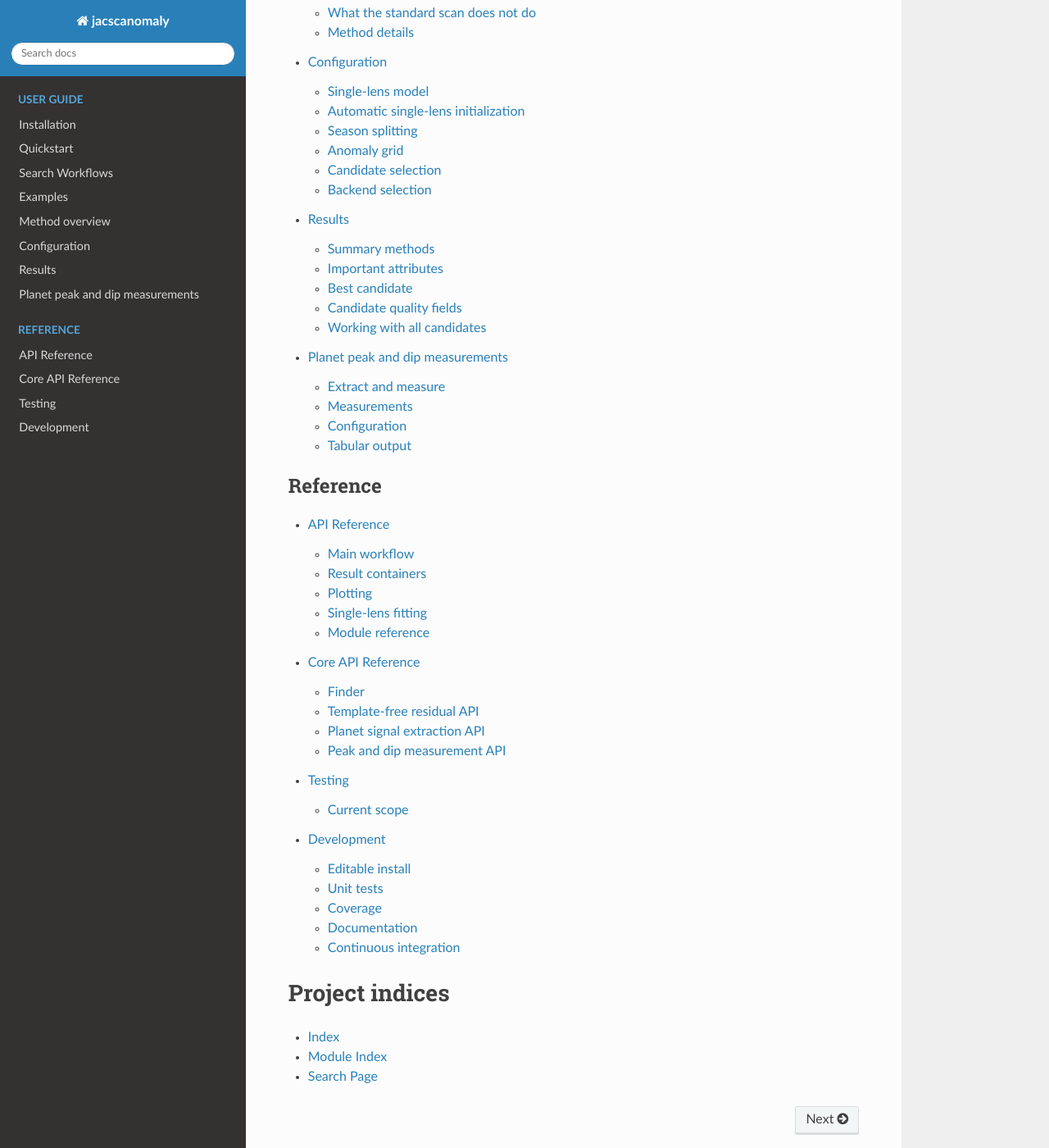
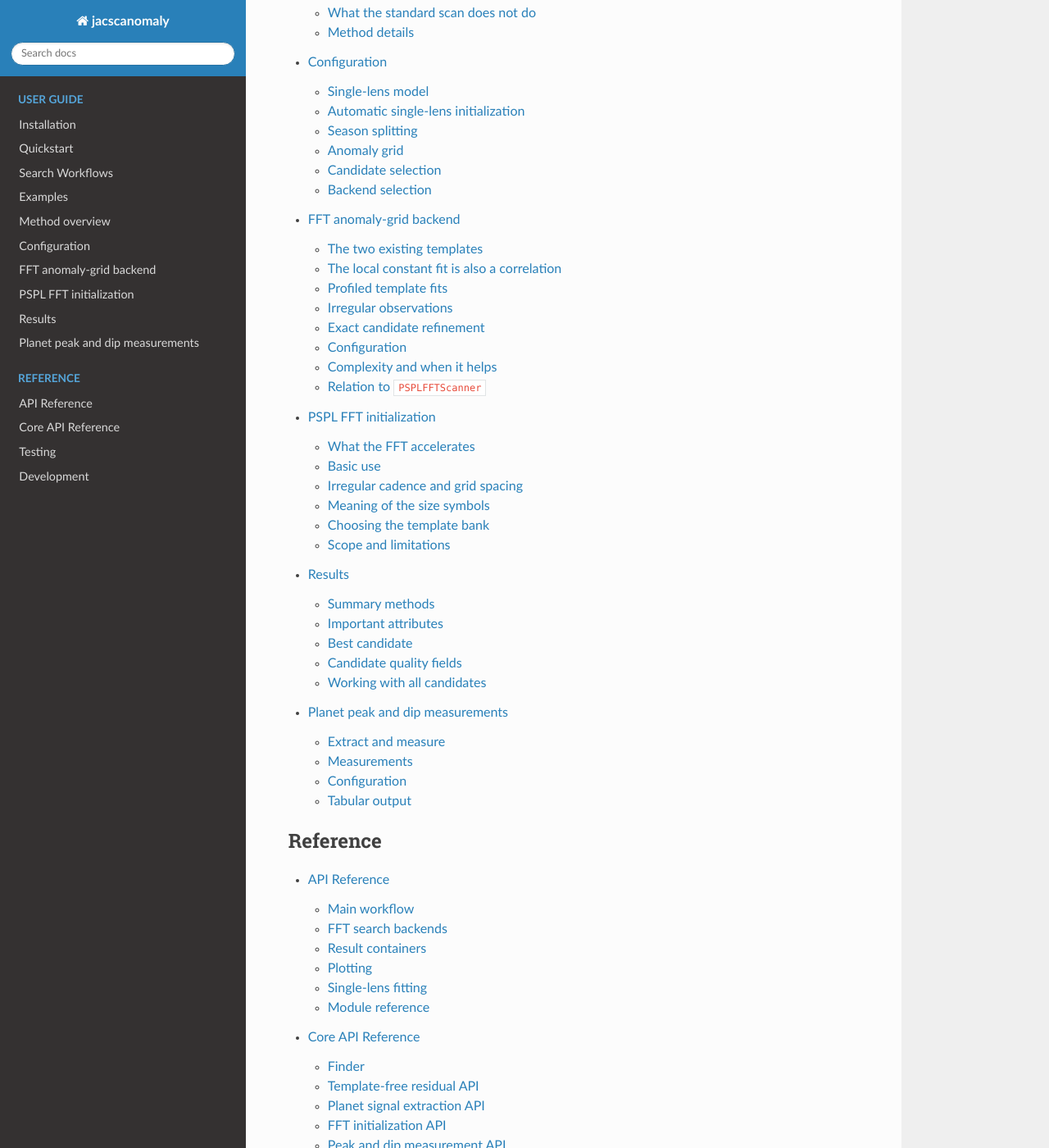
Before and after one commit to NunotaKansuke/jacscanomaly, a Sphinx documentation site: the page built from docs/index.rst, in a window 1280 px wide and 1400 px high, scrolled down 2087 px. Shown: the whole window at 82% size. Built offline with Sphinx 7.4.7 and the Read the Docs theme 3.1.0, drawn with Linux system fonts in a browser that asks for light colours.

Commit message:
fix: make CI and documentation release-ready

```diff
--- a/docs/api.rst
+++ b/docs/api.rst
@@ -17,11 +17,23 @@ Main workflow
    jacscanomaly.PlanetSignalExtractor
    jacscanomaly.PlanetSignalConfig
    jacscanomaly.PlanetSignalResult
+   jacscanomaly.PlanetSignalTiming
    jacscanomaly.PlanetFeatureConfig
    jacscanomaly.PlanetFeatureResult
    jacscanomaly.TemplateFreeScanner
    jacscanomaly.TemplateFreeSearchConfig
    jacscanomaly.TemplateFreeSearchResult
+
+FFT search backends
+-------------------
+
+.. autosummary::
+   :toctree: generated
+
+   jacscanomaly.PSPLFFTScanner
+   jacscanomaly.PSPLFFTSearchResult
+   jacscanomaly.PSPLFFTCandidate
+   jacscanomaly.PSPLFFTProfile
 
 Result containers
 -----------------
--- a/docs/conf.py
+++ b/docs/conf.py
@@ -30,7 +30,19 @@ napoleon_google_docstring = True
 napoleon_numpy_docstring = True
 
 templates_path = ["_templates"]
-exclude_patterns = ["_build", "Thumbs.db", ".DS_Store"]
+# Internal design notes are retained in the repository but are not part of the
+# published user manual.  Keeping them out of the source set prevents stale
+# planning references from turning a release documentation build into a
+# warning.
+exclude_patterns = [
+    "_build",
+    "Thumbs.db",
+    ".DS_Store",
+    "plans/**",
+    "luna_robust_fspl_parallax_fix_instructions_ja.md",
+    "native_cpp_parallax_planet_pipeline_design_ja.md",
+    "robust_fspl_parallax_plan_ja.md",
+]
 
 html_theme = "sphinx_rtd_theme"
 html_static_path = ["_static"]
--- a/docs/index.rst
+++ b/docs/index.rst
@@ -55,6 +55,8 @@ If you are using the package for the first time:
    examples
    method
    configuration
+   fft_backend
+   pspl_fft
    results
    planet_features
 
--- a/docs/reference.rst
+++ b/docs/reference.rst
@@ -61,6 +63,28 @@ The extractor returns both ``initial_fit`` and ``refined_fit``. Use
 fit weighting, and ``iterations`` to audit accepted refinement steps. See
 :doc:`planet_features` for the three baseline modes and their controls.
 
+``timing`` records the extractor wall-clock total, time spent in residual-grid
+scans, and the number of scans.  In effect-aware runs, the default routing
+probe exposes a cached initial seed and a later full beam pass reuses that
+seed rather than repeating the first scan.
+
+.. autoclass:: jacscanomaly.PlanetSignalTiming
+   :no-index:
+
+FFT initialization API
+----------------------
+
+.. autoclass:: jacscanomaly.PSPLFFTScanner
+   :no-index:
+
+.. automethod:: jacscanomaly.PSPLFFTScanner.search
+
+.. autoclass:: jacscanomaly.PSPLFFTSearchResult
+   :no-index:
+
+The FFT initializer is documented conceptually in :doc:`pspl_fft`; the
+residual-grid FFT backend is documented in :doc:`fft_backend`.
+
 Peak and dip measurement API
 ----------------------------
 
```
Also changed, not shown: other parts of docs/reference.rst (+2 -0 lines), 1 other file.
